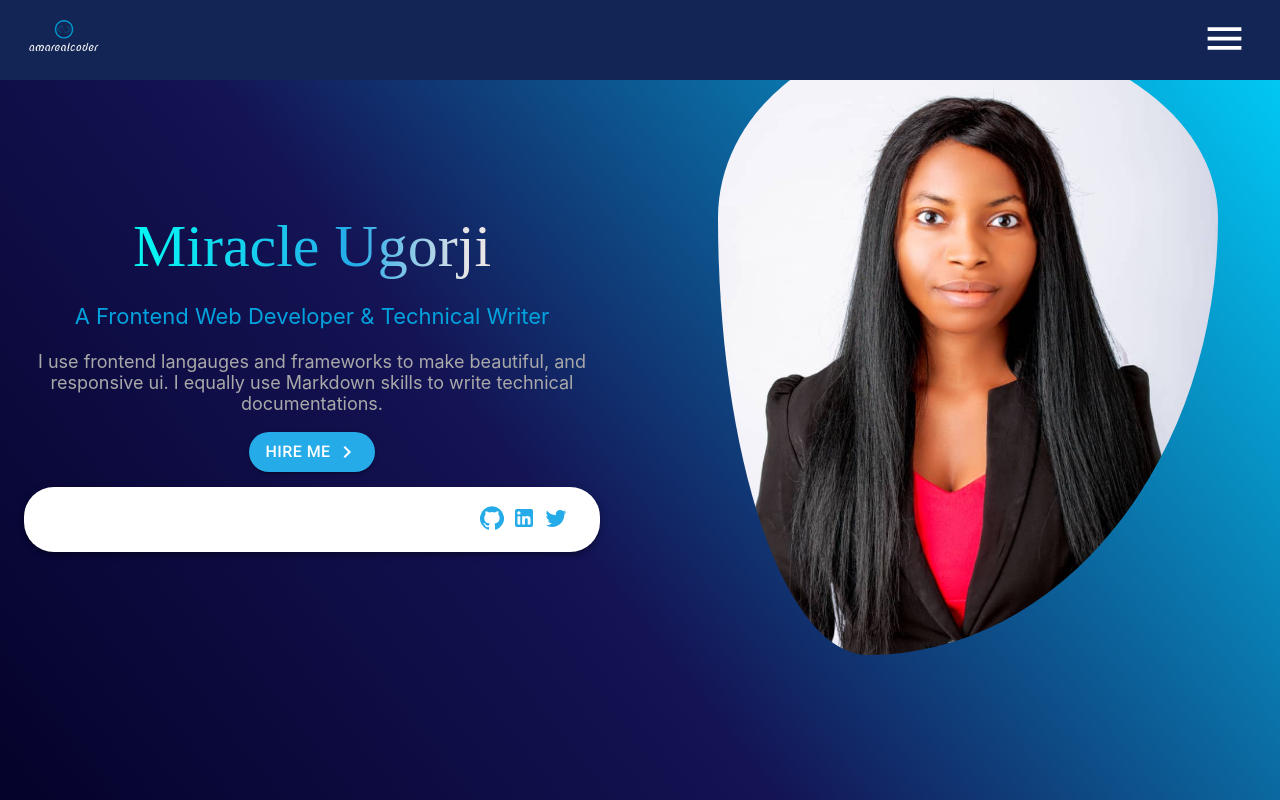
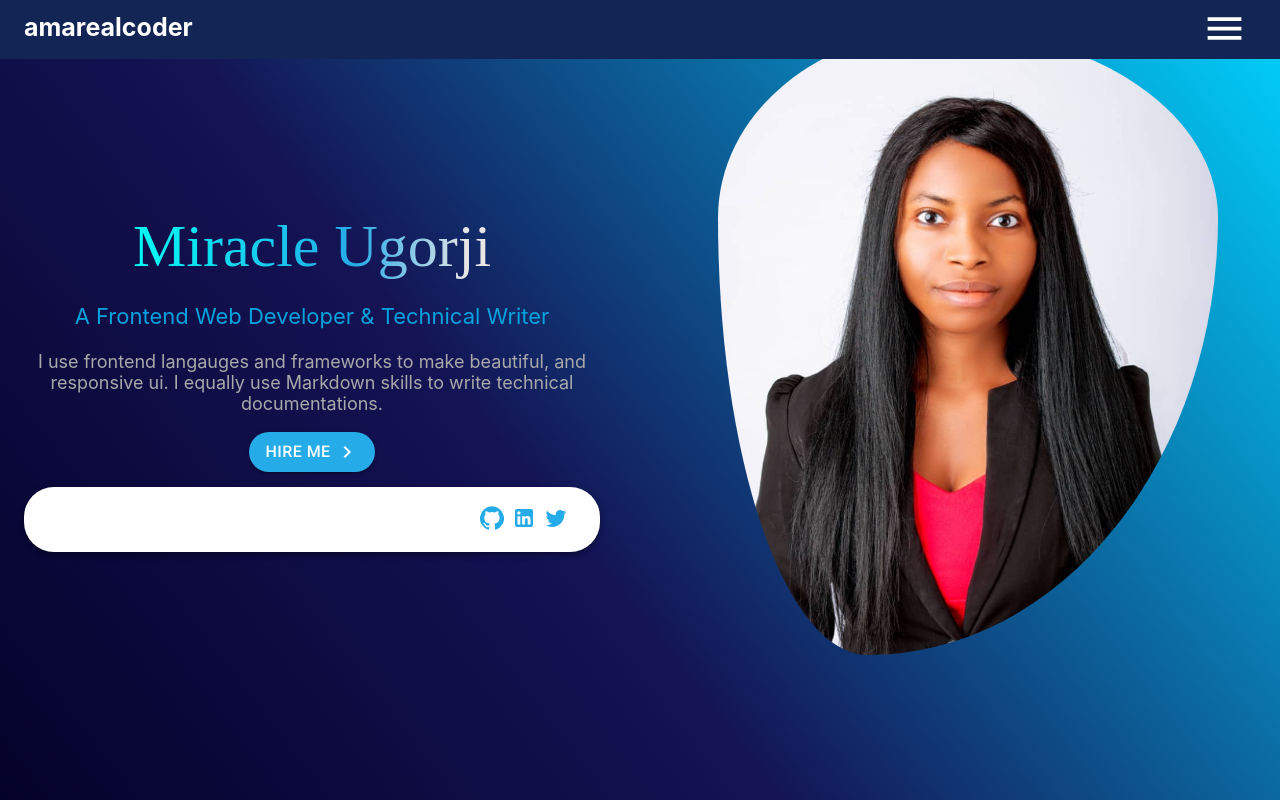
Before and after one commit to amarealcoder/portfolio, a React (Create React App) app: page / in a window 1280 px wide. Shown: the top 800 px of the page. Built offline with nearby package versions, Linux system fonts and the light colour scheme; a web font is replaced by a local one.

Commit message:
changed the logo

```diff
--- a/src/Components/Navbar.jsx
+++ b/src/Components/Navbar.jsx
@@ -5,8 +5,8 @@ import MenuItem from '@material-ui/core/MenuItem';
 import Container from '@material-ui/core/Container';
 import MenuIcon from '@material-ui/icons/Menu';
 import { makeStyles } from '@material-ui/core/styles';
-// import logo from '../images/profile.png';
-import logo from '../images/portfolioLogo.png';
+// // import logo from '../images/profile.png';
+// import logo from '../images/portfolioLogo.png';
 
 const useStyles = makeStyles((theme) => ({
   navbar: {
@@ -24,9 +24,10 @@ const useStyles = makeStyles((theme) => ({
     flexGrow: 1,
   },
   logo: {
-    marginTop: -4,
+    marginTop: 12,
     width: 80,
-    borderRadius: 50,
+    color: '#ffff',
+    fontSize: '25px'
   },
   anchor: {
     textDecoration: 'none',
@@ -49,8 +50,8 @@ export default function SimpleMenu() {
   return (
     <Container className={classes.navbar}>
       <div className={classes.logoDiv}>
-        <img className={classes.logo} src={logo} alt='Logo' />
-        {/* amarealcoder */}
+        {/* <img className={classes.logo} src={logo} alt='Logo' /> */}
+        <h1 className={classes.logo}>amarealcoder</h1>
       </div>
       <div>
         <Button
@@ -59,7 +60,7 @@ export default function SimpleMenu() {
           onClick={handleClick}
         >
           <MenuIcon
-            style={{ fontSize: '45px', color: '#ffff', marginTop: '10px' }}
+            style={{ fontSize: '45px', color: '#ffff' }}
           />
         </Button>
         <Menu
```
